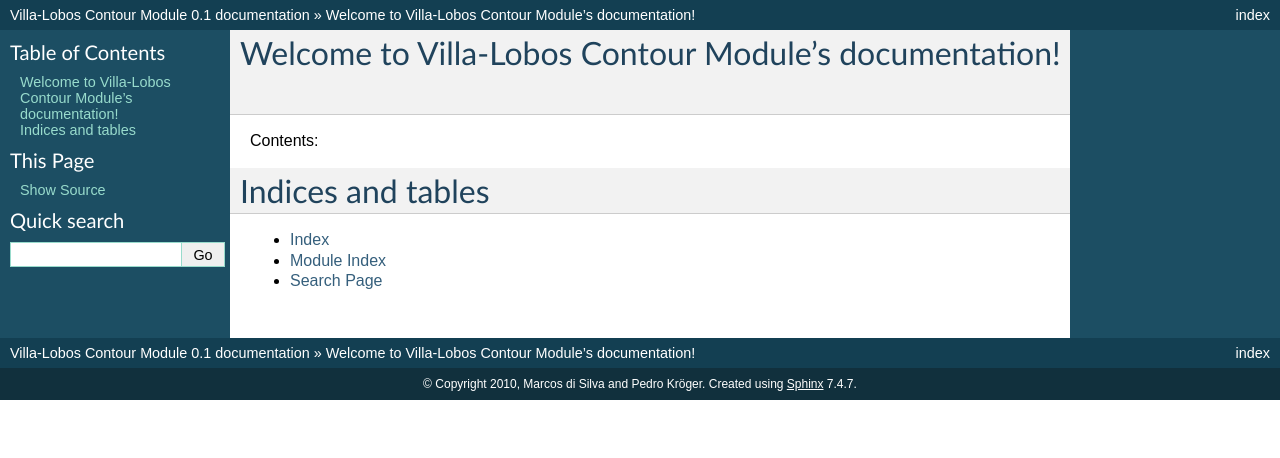
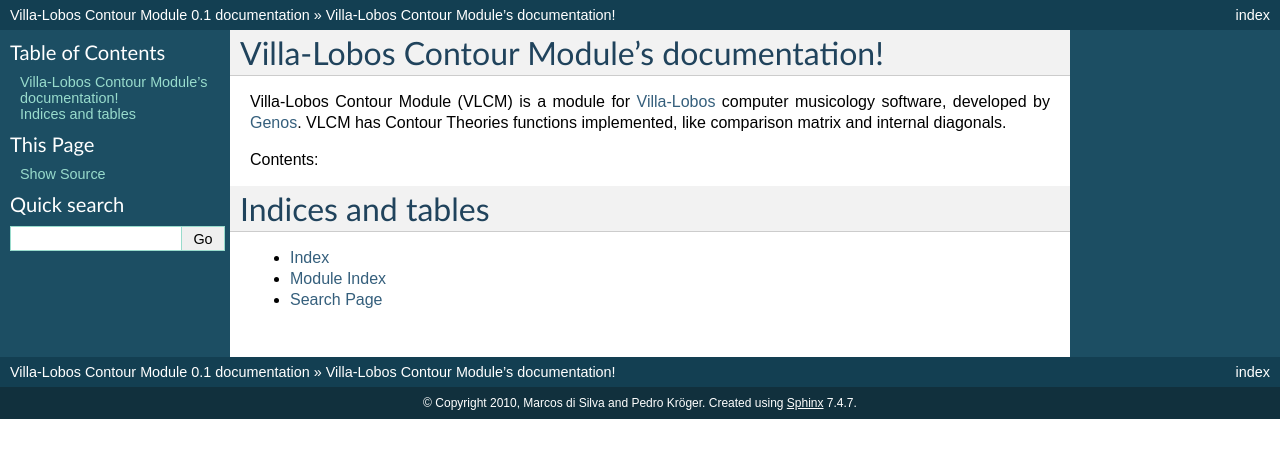
Before and after one commit to msampaio/musicontour, a Sphinx documentation site: the page built from docs/index.rst, in a window 1280 px wide. Shown: the top 458 px of the page. Built offline with Sphinx 7.4.7, drawn with Linux system fonts in a browser that asks for light colours; formulas are drawn with MathJax 3.

Commit message:
Initial text to documentation

```diff
--- a/docs/index.rst
+++ b/docs/index.rst
@@ -3,8 +3,13 @@
    You can adapt this file completely to your liking, but it should at least
    contain the root `toctree` directive.
 
-Welcome to Villa-Lobos Contour Module's documentation!
-======================================================
+Villa-Lobos Contour Module's documentation!
+===========================================
+
+Villa-Lobos Contour Module (VLCM) is a module for `Villa-Lobos
+<http://github.com/kroger/villa-lobos/>`_ computer musicology
+software, developed by Genos_. VLCM has Contour Theories functions
+implemented, like comparison matrix and internal diagonals.
 
 Contents:
 
@@ -17,3 +22,5 @@
 * :ref:`genindex`
 * :ref:`modindex`
 * :ref:`search`
+
+.. _Genos: http://genos.mus.br
```
